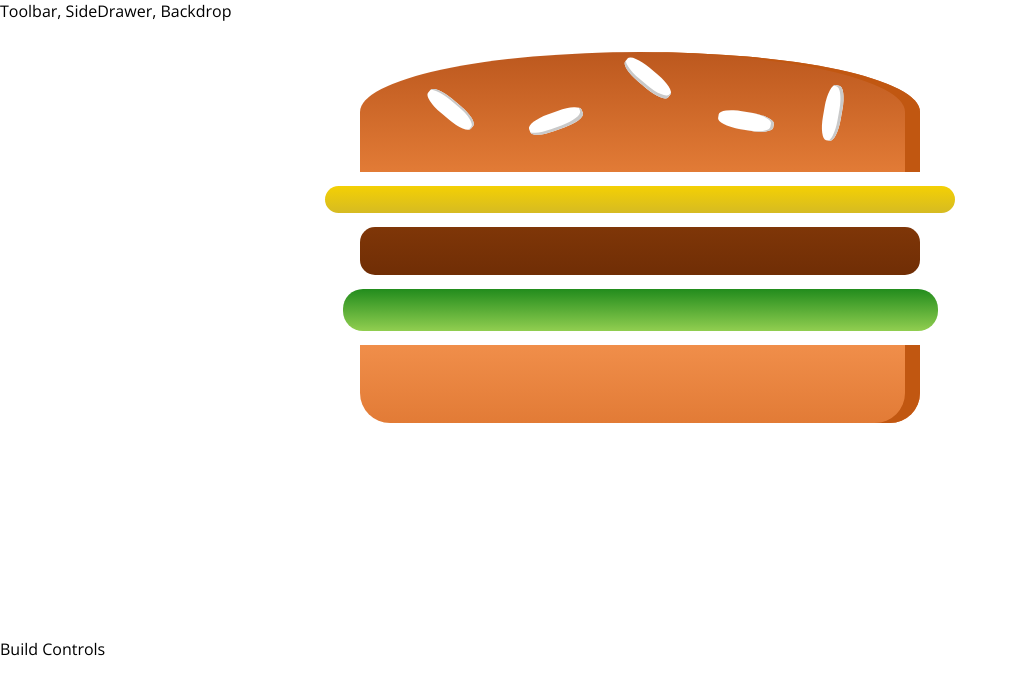
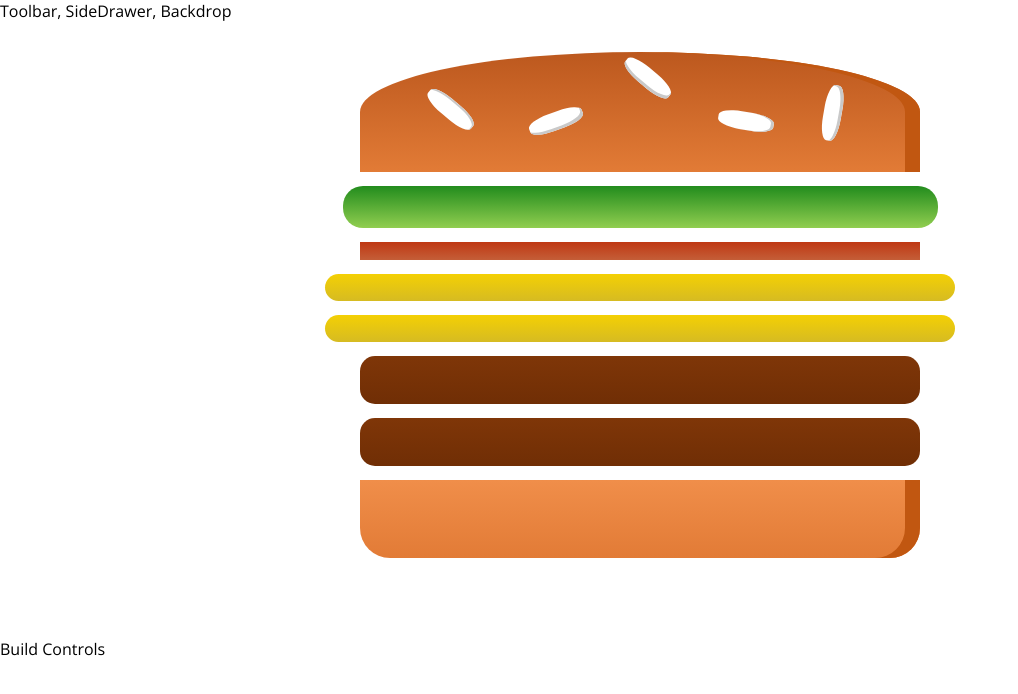
Before and after one commit to alexticovschi/burger-builder-app, a React app: page / in a window 1280 px wide. Shown: the top 694 px of the page, without its empty margins (0-1018 px from the left). Built offline with nearby package versions, Linux system fonts and the light colour scheme.

Commit message:
outputting burger ingredients dynamically

```diff
--- a/src/components/Burger/Burger.js
+++ b/src/components/Burger/Burger.js
@@ -4,12 +4,19 @@
 import BurgerIngredient from './BurgerIngredient/BurgerIngredient';
 
 const burger = (props) => {
+    // convert an object of key-value pairs into array of ingredients
+    const arrOfIng = Object.keys(props.ingredients);
+    console.log('Array of ingredients:', arrOfIng);
+
+    const ingredients = arrOfIng.map(ingKey => {
+        return [...Array(props.ingredients[ingKey])].map((_, i) => {
+            return <BurgerIngredient key={ingKey + i} type={ingKey} />
+        })
+    })
     return (
         <div className={classes.Burger}>
             <BurgerIngredient type="bread-top"/>
-            <BurgerIngredient type="cheese"/>
-            <BurgerIngredient type="meat"/>
-            <BurgerIngredient type="salad"/>
+                {ingredients}
             <BurgerIngredient type="bread-bottom"/>
         </div>
     )
--- a/src/containers/BurgerBuilder/BurgerBuilder.js
+++ b/src/containers/BurgerBuilder/BurgerBuilder.js
@@ -3,10 +3,19 @@
 import Burger from '../../components/Burger/Burger';
 
 class BurgerBuilder extends Component {
+    state = {
+        ingredients: {
+            salad: 1,
+            bacon: 1,
+            cheese: 2,
+            meat: 2
+        }
+    }
+
     render () {
         return (
             <Fragment>
-                <Burger />
+                <Burger ingredients={this.state.ingredients}/>
                 <div>Build Controls</div>
             </Fragment>
         )
```
